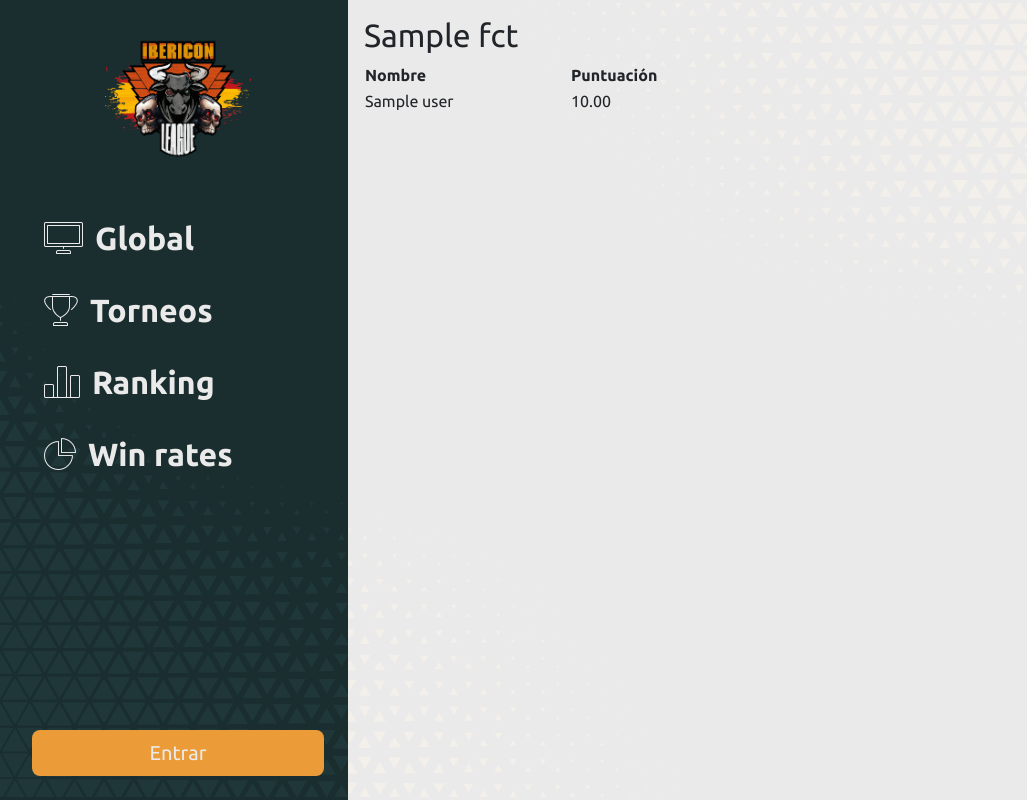
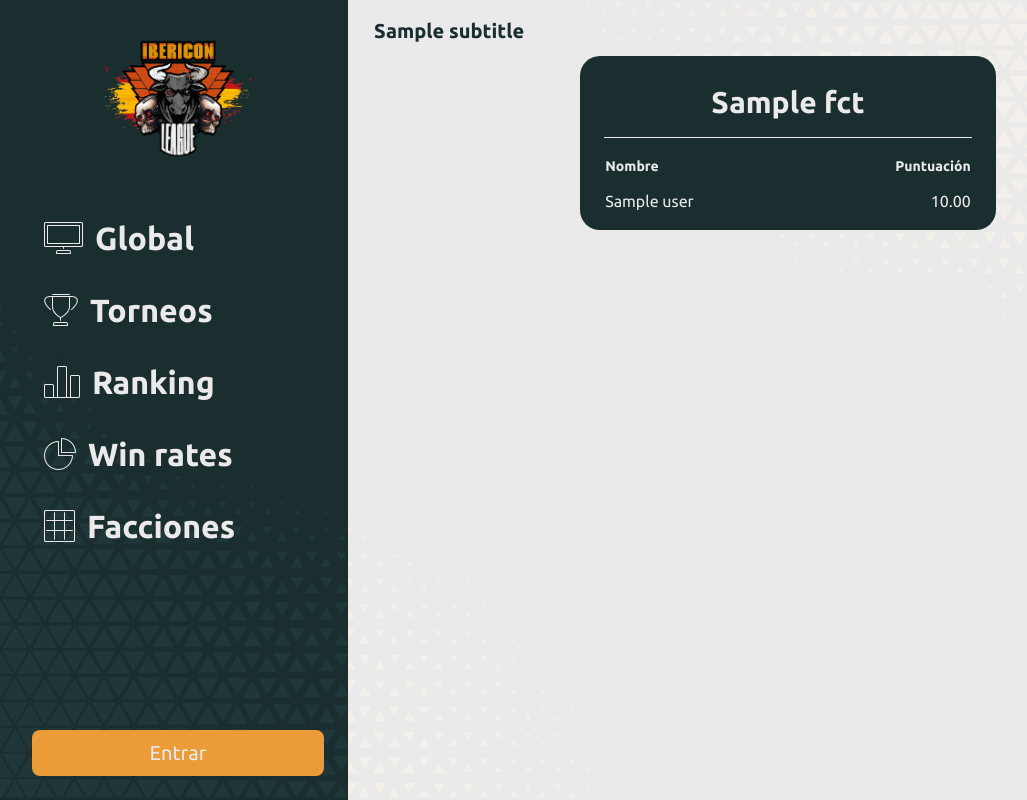
Before and after one commit to MarioFernandezCarballo/Ibericon2.0, a Python web app: template templates/factions.html in a window 1280 px wide. Shown: the whole page, without its empty margins (36-1063 px from the left). Run offline with Jinja, Linux system fonts and the light colour scheme; the template is opened without the code that fills it: most values are stand-ins (such as "Sample title", 1, 10 or a date in 2020); some libraries are stand-ins or nearby versions.

Commit message:
added global factions view

```diff
--- a/static/stylesheets/styles.css
+++ b/static/stylesheets/styles.css
@@ -173,12 +173,10 @@ header ul li a:hover::before{
 .user-actions{
     width: 100%;
     height:fit-content;
-    padding:16px 0;
     background-color: transparent;
     display: flex;
-    flex-direction: row;
+    flex-direction: column;
     align-items: center;
-    display: none;
 }
 .user-actions p{
     margin: auto auto auto 10px;
@@ -261,6 +259,7 @@ header ul li a:hover::before{
     flex-direction: row;
     justify-content: space-between;
     margin-top: 10px;
+    cursor: pointer;
 }
 
 .box-view a.type-btn{
@@ -303,6 +302,7 @@ header ul li a:hover::before{
     border-bottom:1px solid var(--primari-white);
     text-align: center;
     width: 100%;
+    cursor: pointer;
 }
 
 
@@ -416,9 +416,6 @@ header ul li a:hover::before{
 
 
 /* USERS */
-.user-actions{
-    height: 10vh;
-}
 .grow-down {
     flex: 1;
 }
@@ -1025,6 +1022,13 @@ margin-top: 30px;
     }
 }
 @media(max-width:768px){
+.user-actions {
+    flex-direction: column;
+}
+.user-actions p{
+    margin: auto;
+    font-size: 12px;
+}
 td {
     font-size: .8rem;
     text-align: left;
--- a/templates/base.html
+++ b/templates/base.html
@@ -27,6 +27,7 @@
         <li><a href="/tournaments"> <i class="icon-trophy"></i>Torneos</a></li>
         <li><a href="/ranking"> <i class="icon-bargraph"></i>Ranking</a></li>
         <li><a href="/winrates"> <i class="icon-piechart"></i>Win rates</a></li>
+        <li><a href="/factions"> <i class="icon-grid"></i>Facciones</a></li>
     </ul>
   </nav>
     {% if user %}
@@ -45,8 +46,9 @@
   <div class="user-actions">
       {% if user %}
         <p>Hola {{ user.bcpName | truncate(30, True, '...', 0) }}</p>
+        <p>{{ subtitle }}</p>
       {% else %}
-        <p></p>
+        <p>{{ subtitle }}</p>
       {% endif %}
     <!--<form action="">
       <div class="flex-form">
--- a/templates/club.html
+++ b/templates/club.html
@@ -7,7 +7,6 @@
             <form id="uploadForm" >
                 <label for="imageInput" class="file-input-label">Choose Image</label>
                 <input name="file" type="file" id="imageInput" accept="image/*" onchange="displaySelectedFile()">
-                <!-- Image preview container -->
                 <img style="width: 300px; display: none; margin-top: 10px;" id="imagePreview" alt="Image Preview">
                 <br>
                 <button class="file-input-label" style="margin-top: 10px; display: none;" id="buttonPicture" type="submit">Upload</button>
@@ -139,7 +138,7 @@
 
         // Send AJAX POST request to Flask server
         var xhr = new XMLHttpRequest();
-        xhr.open('POST', '/new-image', true);
+        xhr.open('POST', '/new-team-image/' + {{ club.id }}, true);
 
         // Set up the callback to handle the response
         xhr.onload = function () {
--- a/templates/factions.html
+++ b/templates/factions.html
@@ -1,13 +1,15 @@
 {% extends 'base.html' %}
 {% block content %}
+<div class="winrates-content">
     {% for fct in factions %}
-    <div class="table-wrapper">
-        <h2 class="link-h2" onclick="location.href='/faction/{{ fct.id }}';">{{ fct.name }}</h2>
+        <div class="col-md-8 align-self-stretch users-col">
+            <div class="box-view box-paginated" style="background-image: url(../static/stylesheets/img/bg-invent-1.png);">
+                <p class="title-box" onclick="location.href='/faction/{{ fct.id }}';">{{ fct.name }}</p>
                 <table class="fl-table">
                     <thead>
                         <tr>
-                    <th>Nombre</th>
-                    <th>Puntuación</th>
+                            <th style="width: 60%;"><small>Nombre</small></th>
+                            <th><small>Puntuación</small></th>
                         </tr>
                     </thead>
                     <tbody>
@@ -24,5 +26,7 @@
                     <tbody>
                 </table>
             </div>
+        </div>
     {% endfor %}
+</div>
 {% endblock %}
--- a/utils/admin.py
+++ b/utils/admin.py
@@ -72,7 +72,7 @@ def setTeamLeader(database, userId, teamId, fromApi=False):
                 "id": usr.bcpId,
                 "name": usr.bcpName,
                 "permission": usr.permissions,
-                "oldLeader": oldLeader
+                "oldLeader": oldLeader.bcpId if oldLeader else None
             }
         })
     return 200
```
Also changed, not shown: main.py (+35 -1 lines), utils/club.py (+19 -0 lines). Lines whose indentation alone changed are shown as unchanged.
